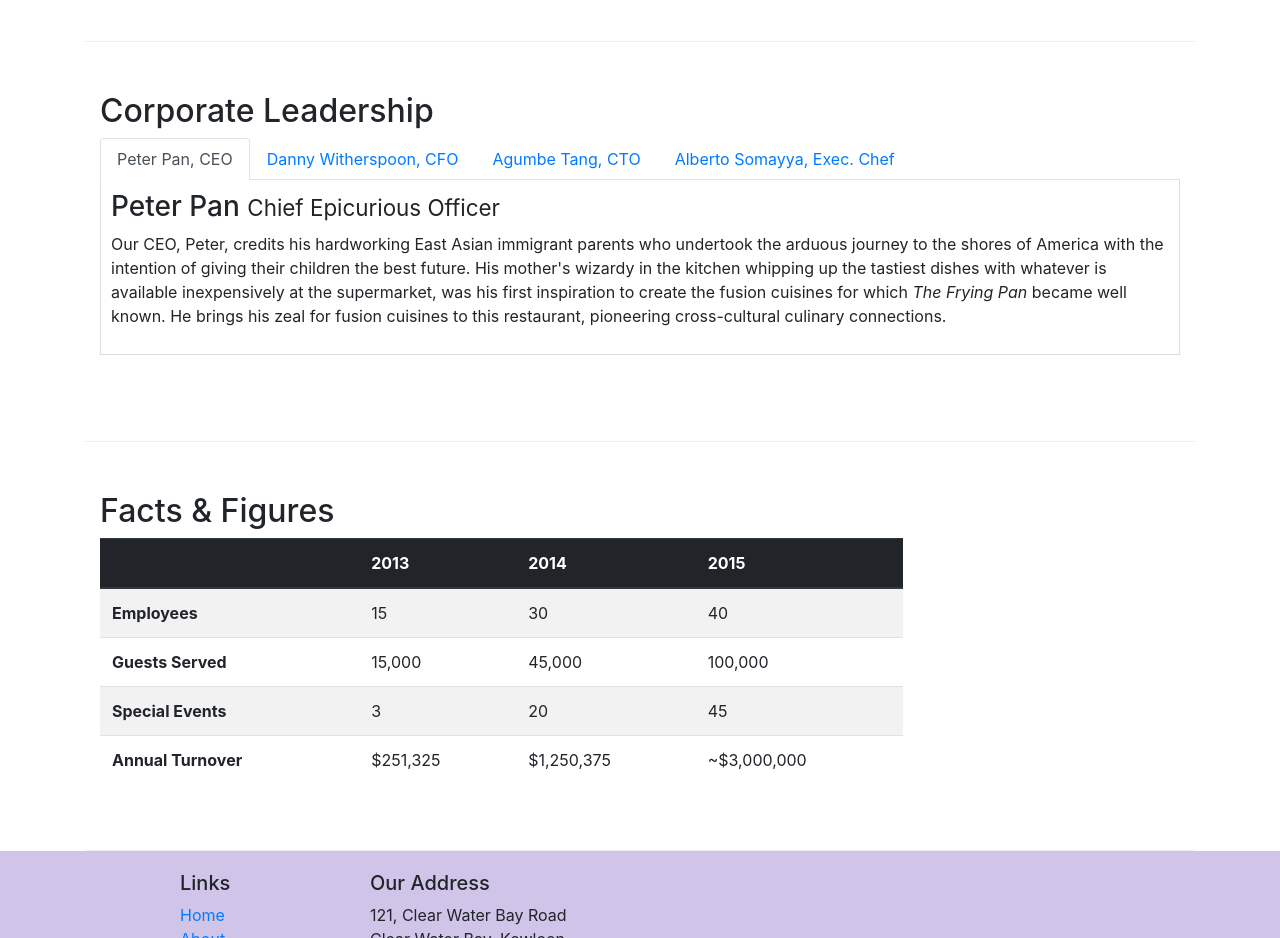
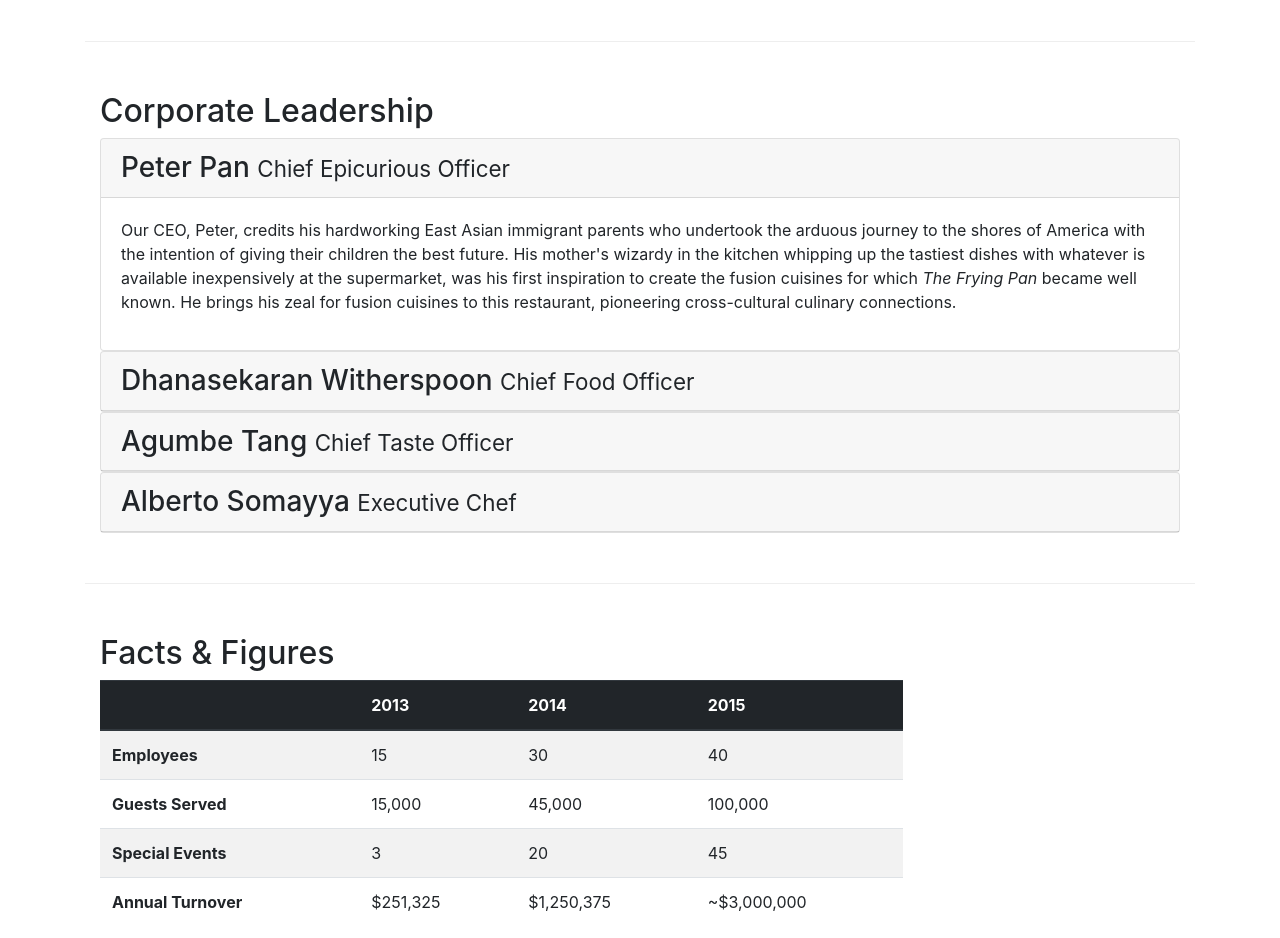
Before and after one commit to melbarth/melbarth.github.io, a website: page aboutus.html in a window 1280 px wide. Shown: the part 880-1818 px from the top of the page. Drawn offline with nearby package versions, Linux system fonts and the light colour scheme.

Commit message:
Accordion

```diff
--- a/aboutus.html
+++ b/aboutus.html
@@ -110,74 +110,103 @@
             <div class="col-12">
                 <h2>Corporate Leadership</h2>
 
-                <ul class="nav nav-tabs">
-                    <li class="nav-item">
-                        <a class="nav-link active" href="#peter" role="tab" data-toggle="tab">
-                            Peter Pan, CEO
-                        </a>
-                    </li>
-                    <li class="nav-item">
-                        <a class="nav-link" href="#danny" role="tab" data-toggle="tab">
-                            Danny Witherspoon, CFO
-                        </a>
-                    </li>
-                    <li class="nav-item">
-                        <a class="nav-link" href="#agumbe" role="tab" data-toggle="tab">
-                            Agumbe Tang, CTO
-                        </a>
-                    </li>
-                    <li class="nav-item">
-                        <a class="nav-link" href="#alberto" role="tab" data-toggle="tab">
-                            Alberto Somayya, Exec. Chef
-                        </a>
-                    </li>
-                </ul>
-                <div class="tab-content">
-                    <div role="tabpanel" class="tab-pane fade show active" id="peter">
-                        <h3>Peter Pan <small>Chief Epicurious Officer</small></h3>
-                        <p class="d-none d-sm-block">Our CEO, Peter, credits his hardworking East Asian immigrant
+                <div id="accordion">
+                    <div class="card">
+                        <div class="card-header" role="tab" id="peterhead">
+                            <h3 class="mb-0">
+                                <a data-toggle="collapse" data-target="#peter">Peter Pan <small>Chief Epicurious
+                                        Officer</small></a></h3>
+                        </div>
+                        <div role="tabpanel" class="collapse show" id="peter" data-parent="#accordion">
+                            <div class="card-body">
+                                <p class="d-none d-sm-block">Our CEO, Peter, credits his hardworking East Asian
+                                    immigrant
                                     parents
                                     who
-                            undertook the arduous journey to the shores of America with the intention of giving their
+                                    undertook the arduous journey to the shores of America with the intention of giving
+                                    their
                                     children
-                            the best future. His mother's wizardy in the kitchen whipping up the tastiest dishes with
+                                    the best future. His mother's wizardy in the kitchen whipping up the tastiest
+                                    dishes
+                                    with
                                     whatever
-                            is available inexpensively at the supermarket, was his first inspiration to create the
+                                    is available inexpensively at the supermarket, was his first inspiration to create
+                                    the
                                     fusion
-                            cuisines for which <em>The Frying Pan</em> became well known. He brings his zeal for fusion
+                                    cuisines for which <em>The Frying Pan</em> became well known. He brings his zeal
+                                    for
+                                    fusion
                                     cuisines to this restaurant, pioneering cross-cultural culinary connections.</p>
                             </div>
-                    <div role="tabpanel" class="tab-pane fade" id="danny">
-                        <h3>Dhanasekaran Witherspoon <small>Chief Food Officer</small></h3>
+                        </div>
+                    </div>
+                    <div class="card">
+                        <div class="card-header" role="tab" id="dannyhead">
+                        <h3 class="mb-0">
+                            <a class="collapsed" data-toggle="collapse" data-target="#danny">Dhanasekaran Witherspoon <small>Chief
+                                        Food Officer</small></a>
+                        </h3>
+                        </div>
+
+                        <div class="collapse" id="danny" data-parent="#accordion">
+                            <div class="card-body">
                                 <p class="d-none d-sm-block">Our CFO, Danny, as he is affectionately referred to by his
                                     colleagues,
-                            comes from a long established family tradition in farming and produce. His experiences
+                                    comes from a long established family tradition in farming and produce. His
+                                    experiences
                                     growing
                                     up
-                            on a farm in the Australian outback gave him great appreciation for varieties of food
+                                    on a farm in the Australian outback gave him great appreciation for varieties of
+                                    food
                                     sources.
                                     As
-                            he puts it in his own words, <em>Everything that runs, wins, and everything that stays,
+                                    he puts it in his own words, <em>Everything that runs, wins, and everything that
+                                        stays,
                                         pays!</em></p>
                             </div>
-                    <div role="tabpanel" class="tab-pane fade" id="agumbe">
-                        <h3>Agumbe Tang <small>Chief Taste Officer</small></h3>
-                        <p class="d-none d-sm-block">Blessed with the most discerning gustatory sense, Agumbe, our CTO,
-                            personally ensures that every dish that we serve meets his exacting tastes. Our chefs dread
+                        </div>
+                    </div>
+                    <div class="card">
+                        <div class="card-header" role="tab" id="agumbehead">
+                        <h3 class="mb-0">
+                            <a class="collapsed" data-toggle="collapse" data-target="#agumbe">Agumbe Tang <small>Chief Taste Officer</small></a></h3>
+                        </div>
+                        <div class="collapse" id="agumbe" data-parent="#accordion">
+                            <div class="card-body">
+                                <p class="d-none d-sm-block">Blessed with the most discerning gustatory sense, Agumbe,
+                                    our
+                                    CTO,
+                                    personally ensures that every dish that we serve meets his exacting tastes. Our
+                                    chefs
+                                    dread
                                     the
-                            tongue lashing that ensues if their dish does not meet his exacting standards. He lives by
+                                    tongue lashing that ensues if their dish does not meet his exacting standards. He
+                                    lives
+                                    by
                                     his
                                     motto, <em>You click only if you survive my lick.</em></p>
                             </div>
-                    <div role="tabpanel" class="tab-pane fade" id="alberto">
-                        <h3>Alberto Somayya <small>Executive Chef</small></h3>
-                        <p class="d-none d-sm-block">Award winning three-star Michelin chef with wide International
+                        </div>
+                    </div>
+                    <div class="card">
+                        <div class="card-header" role="tab" id="albertohead">
+                        <h3 class="mb-0">
+                                <a class="collapsed" data-toggle="collapse" data-target="#alberto">Alberto Somayya <small>Executive Chef</small></a></h3>
+                        </div>
+                        <div class="collapse" id="alberto" data-parent="#accordion">
+                            <div class="card-body">
+                                <p class="d-none d-sm-block">Award winning three-star Michelin chef with wide
+                                    International
                                     experience
-                            having worked closely with whos-who in the culinary world, he specializes in creating
+                                    having worked closely with whos-who in the culinary world, he specializes in
+                                    creating
                                     mouthwatering
-                            Indo-Italian fusion experiences. He says, <em>Put together the cuisines from the two
+                                    Indo-Italian fusion experiences. He says, <em>Put together the cuisines from the
+                                        two
                                         craziest
                                         cultures, and you get a winning hit! Amma Mia!</em></p>
+                            </div>
+                        </div>
                     </div>
                 </div>
             </div>
```
Lines whose indentation alone changed are shown as unchanged.
